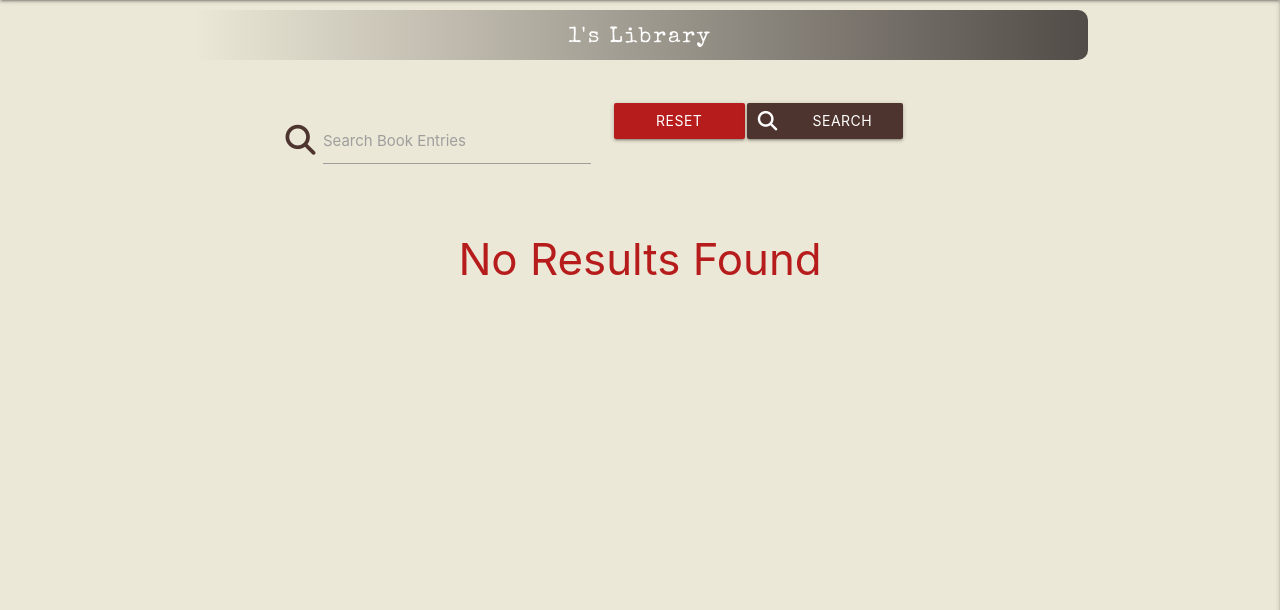
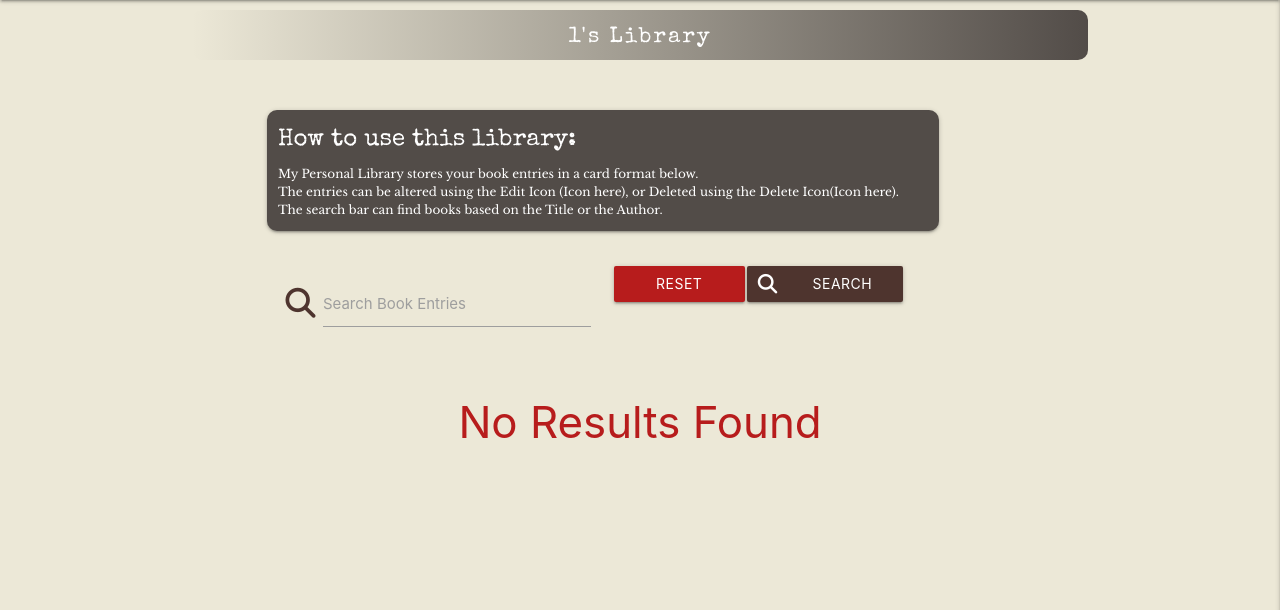
Before and after one commit to digimori/PersonalLibraryApp, a Flask app: page /search in a window 1280 px wide. Shown: the part 64-674 px from the top of the page. Run offline with Flask 2, Linux system fonts and the light colour scheme; the visitor is signed in with stand-in values (Sample User, id 1); data that the repository does not hold is empty; some libraries are stand-ins or nearby versions.

Commit message:
Modal fonts for edit book altered to match the rest of the app. Read books now show in a different colour to un-read books to make separation easier to see at a glance

```diff
--- a/app.py
+++ b/app.py
@@ -95,13 +95,12 @@ def login():
             {"username": request.form.get("username").lower()})
 
         if existing_user:
-            if check_password_hash(
-                    existing_user["password"], request.form.get("password")):
-                        session["user"] = request.form.get("username").lower()
-                        flash("Welcome, {}".format(
-                            request.form.get("username")))
-                        return redirect(url_for(
-                            "profile", username=session["user"]))
+            if check_password_hash(existing_user["password"], request.form.get("password")):
+                session["user"] = request.form.get("username").lower()
+                flash("Welcome, {}".format(
+                    request.form.get("username")))
+                return redirect(url_for(
+                    "profile", username=session["user"]))
             else:
                 flash("Incorrect Username and/or Password")
                 return redirect(url_for("login"))
@@ -180,13 +179,13 @@ def edit_book(username, book_id):
             "isbn": request.form.get("isbn"),
             "synopsis": request.form.get("synopsis")
         }
+
+        book = mongo.db.booksread.find_one({"_id": ObjectId(book_id)})
         mongo.db.booksread.replace_one({"_id": ObjectId(book_id)}, submit)
-        book = mongo.db.booksread.find_one({"_id": ObjectId(book_id)})
-
+        categories = mongo.db.reading_list.find().sort("category_name", 1)
         flash("Book Entry Edited")
     return redirect(url_for("profile", username=session["user"]))
 
-    categories = mongo.db.reading_list.find().sort("category_name", 1)
     return render_template(
         "profile.html", booksread=book, reading_list=categories
         )
--- a/static/css/stylesheet.css
+++ b/static/css/stylesheet.css
@@ -118,8 +118,6 @@ a.white-text {
   background-color: #524c48;
 }
 
-
-
 /* ------------------------------------ Buttons ------------------------------------*/
 
 .btn-large {
@@ -138,6 +136,24 @@ button.btn-large {
   border-radius: 10px;
 }
 
+/* ------------------------------------ How To Sections ------------------------------------ */
+
+div.explanation {
+  background-color: #524c48;
+  color: #fff;
+  border-radius: 10px;
+  font-weight: 500;
+  font-size: 0.8em;
+  font-family: 'Libre Baskerville', serif;
+}
+
+h5.howto {
+  font-weight: 500;
+  font-size: 2em;
+  font-family: 'Special Elite', serif;
+  color:#fff;
+}
+
 /* ------------------------------------ Book Entry Cards ------------------------------------ */
 
 .cardcontent {
@@ -148,7 +164,8 @@ button.btn-large {
 }
 
 div.bookcontentunread {
-  background-color: #a70000;
+  background-color: #618C97;
+  border-radius: 10px;
 }
 
 /* ------------------------------------ Forms ------------------------------------ */
@@ -164,15 +181,8 @@ div.formentry {
   color: #524c48;
 }
 
-/* ------------------------------------ Flash Messages ------------------------------------ */
-
-.flashmessage {
-  font-size: 24px;
-  font-weight: 600;
-  letter-spacing: 2px;
-  color: #524c48;
+.modal-content {
   font-family: 'Libre Baskerville', serif;
-  ;
 }
 
 /* ------------------------------------- Book Deletion Modal ------------------------------------ */
@@ -200,17 +210,18 @@ div.formentry {
   font-family: 'Special Elite', serif;
 }
 
+/* ------------------------------------ Flash Messages ------------------------------------ */
+
+.flashmessage {
+  font-size: 24px;
+  font-weight: 600;
+  letter-spacing: 2px;
+  color: #524c48;
+  font-family: 'Libre Baskerville', serif;
+  ;
+}
+
 /*------------------------------------ MEDIA QUERIES ------------------------------------ */
-
-/*320x480 and 481x768:
-Search bar and buttons need to be fixed on
-Nav header needs fixing for mid size
-
-1024x768:
-Search buttons need separating or making smaller
-book entry cards need to stack rather than go next to, they're too squished
-
-ALL OF THE REGISTRATION PAGE NEEDS TO BE FIXED
 
 /* Index page - 320px x 480px /*
 */
@@ -256,12 +267,6 @@ ALL OF THE REGISTRATION PAGE NEEDS TO BE FIXED
   }
 }
 
-@media screen and (min-width: 600px) and (max-width: 750px) {
-  button.row .col.m6.searchbutton {
-    width: 0%;
-  }
-}
-
 
 
 /* ------ 769 x 1024-------*/
--- a/templates/add_book.html
+++ b/templates/add_book.html
@@ -2,6 +2,9 @@
 {% block content %}
 
 <div class="row outercontainer">
+    <div class="row card-panel explanation">
+        <h5 class="howto">BOX TO EXPLAIN HOW TO DO THE THING.</h5>
+    </div>
     <div class="col s12 m6 offset-m3">
 <div class="row card-panel grey lighten-5">
     <form class="col s12" method="POST" action="{{ url_for('add_book') }}">
--- a/templates/profile.html
+++ b/templates/profile.html
@@ -10,6 +10,14 @@
     </div>
 </div>
 <br>
+  <div class="row">
+    <div class="col s8 m9 offset-m1 offset-s2 card explanation">
+        <h5 class="howto">How to use this library:</h5>
+        <p>My Personal Library stores your book entries in a card format below.<br>
+        The entries can be altered using the Edit Icon (Icon here), or Deleted using the Delete Icon(Icon here).<br>
+        The search bar can find books based on the Title or the Author.
+    </div>
+</div>
 <div class="row ">
     <form action="{{ url_for('search') }}" method="post" class="col s8 m9 offset-m1 offset-s2">
         <div class="row center-align">
@@ -162,9 +170,9 @@
                                 <a href="#!" class="btn-large red darken-3 text-shadow modal-close cancelmodal col s12">
                                     Cancel <i class="fas fa-times-circle right"></i>
                                 </a>
-                                <button type="submit" class="btn-large brown darken-3 white-text text-shadow col s12">
+                                <a href="{{ url_for('edit_book', username=username, book_id=book._id) }}"><button type="submit" class="btn-large brown darken-3 white-text text-shadow col s12">
                                     Edit Book <i class="fas fa-edit right"></i>
-                                </button>
+                                </button></a>
                             </div>
                     </div>
                     </form>
```
Also changed, not shown: README.md.
